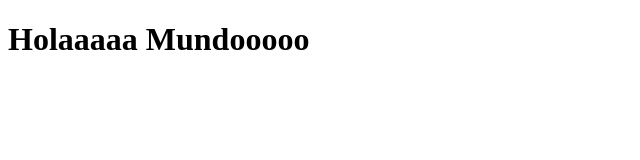
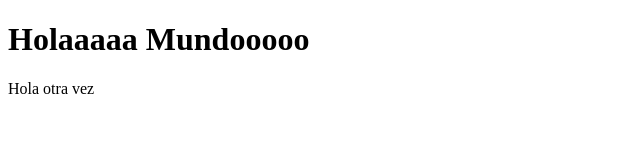
Before and after one commit to Medaly12345/Prueba3, a plain HTML site: page index.html in a window 1280 px wide. Shown: the whole page, without its empty margins (0-640 px from the left). Drawn offline with Linux system fonts and the light colour scheme.

Commit message:
Update index.html

```diff
--- a/index.html
+++ b/index.html
@@ -8,5 +8,6 @@
 </head>
 <body>
     <h1> Holaaaaa Mundooooo</h1>
+    <span> Hola otra vez </span>
 </body>
 </html>
```
